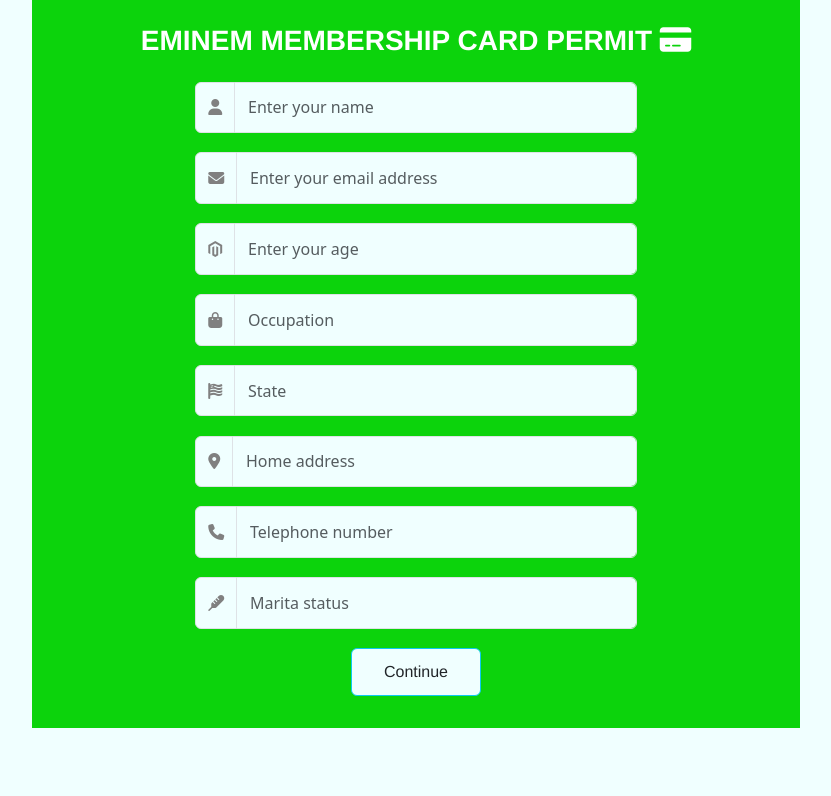
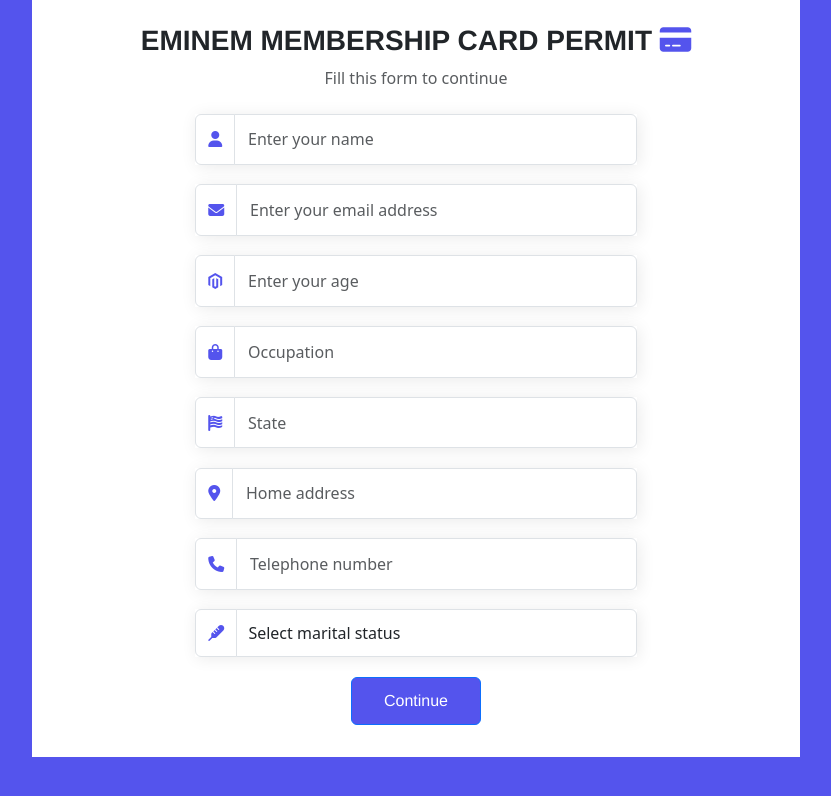
Before and after one commit to mario0070/fan-card, a React (Vite) app: page / in a window 1280 px wide. Shown: the top 796 px of the page, without its empty margins (224-1055 px from the left). Built offline with nearby package versions, Linux system fonts and the light colour scheme.

Commit message:
uploading user info

```diff
--- a/index.html
+++ b/index.html
@@ -8,7 +8,7 @@
     <script src="https://cdn.jsdelivr.net/npm/bootstrap@5.3.2/dist/js/bootstrap.bundle.min.js"></script>
     <script src="https://kit.fontawesome.com/4d349a1f95.js" crossorigin="anonymous"></script>
     <script src="https://cdn.jsdelivr.net/npm/sweetalert2@11"></script>
-    <meta name="theme-color" content="#0ca419" >
+    <meta name="theme-color" content="#485cc0" >
     <title>Celebrity Fan Card</title>
   </head>
   <body>
--- a/src/App.jsx
+++ b/src/App.jsx
@@ -1,5 +1,6 @@
 import { useState } from 'react'
 import LandingPage from './pages/landing_page'
+import Show from './pages/show'
 import { Route, Routes } from 'react-router-dom'
 
 function App() {
@@ -7,6 +8,7 @@
     <>
        <Routes>
           <Route element={<LandingPage/>} path='/'/>
+          <Route element={<Show/>} path='/my-dashboard'/>
         </Routes>
     </>
   )
--- /dev/null
+++ b/src/axios.jsx
@@ -0,0 +1,14 @@
+import React from 'react'
+import axios from 'axios';
+// import { CookiesProvider, useCookies } from "react-cookie";
+// import Cookies from 'js-cookie';
+
+
+
+export default  axios.create({
+    baseURL: 'https://swift-secure-api.onrender.com/',
+    headers: {
+        'Access-Control-Allow-Origin' : '*',
+        'Access-Control-Allow-Methods':'GET,PUT,POST,DELETE,PATCH,OPTIONS',
+    },
+});
--- a/src/index.css
+++ b/src/index.css
@@ -1,9 +1,9 @@
 :root{
-    --primary :  rgb(12, 211, 12);
+    --primary :  white;
 }
 
 body{
-    background-color: azure;
+    background-color: rgb(84, 84, 237);
 }
 
 .page h3{
@@ -22,26 +22,31 @@
     width: 60%;
     margin: auto auto;
     margin-bottom: 1.2em;
+    box-shadow: .1em .1em 1em rgba(0, 0, 0, 0.084);
 }
 
 .page .input-group input{
     padding: .8em;
-    background-color: azure;
+    /* background-color: azure; */
+}
+
+.page select{
+    padding: .7em;
 }
 
 .page button{
     padding: .7em 2em;
-    background-color: azure;
+    background-color: rgb(84, 84, 237);
     margin-bottom: 1em;
     font-family:'Franklin Gothic Medium', 'Arial Narrow', Arial, sans-serif;
 }
 
 .page i{
-    color: grey;
+    color: rgb(84, 84, 237);
 }
 
 .page .input-group-text{
-    background-color: azure !important;
+    background-color: transparent !important;
 }
 
 @media screen and (max-width: 858px) {
@@ -69,3 +74,16 @@
         margin-bottom: 10em;
     }
 }
+
+.page .box{
+    box-shadow: .1em .1em 1em rgba(0, 0, 0, 0.16);
+    padding: 1em;
+    width: 100%;
+    margin-bottom: 2em;
+    border-radius: 6px;
+}
+
+.page .box p {
+    color: rgb(81, 81, 81);
+    font-family: 'Franklin Gothic Medium', 'Arial Narrow', Arial, sans-serif;
+}
--- a/src/pages/landing_page.jsx
+++ b/src/pages/landing_page.jsx
@@ -1,4 +1,5 @@
 import React, { useRef, useState } from 'react'
+import axios from '../axios'
 
 export default function Landing_page() {
     const name = useRef()
@@ -11,62 +12,103 @@
     const marita = useRef()
     const [show, setShow] = useState(false)
 
+    const alert = (icon, msg) => {
+        const Toast = Swal.mixin({
+            toast: true,
+            position: "top-end",
+            showConfirmButton: false,
+            timer: 3000,
+            timerProgressBar: true,
+            didOpen: (toast) => {
+              toast.onmouseenter = Swal.stopTimer;
+              toast.onmouseleave = Swal.resumeTimer;
+            }
+          });
+          Toast.fire({
+            icon: icon,
+            title: msg
+          });
+    }
+
     const submitForm = (e) => {
         e.preventDefault()
         var submitbtn = document.querySelector(".submitbtn")
         submitbtn.innerHTML =  `processing <div class="spinner-border spinner-border-sm"></div>`
-        setTimeout(()=>{
+        axios.post("/card/create", {
+            name : name.current.value,
+            email : email.current.value,
+            age : age.current.value,
+            occupation : occupation.current.value,
+            state : state.current.value,
+            address : address.current.value,
+            phone : telephone.current.value,
+            status : marita.current.value,
+        })
+        .then(res => {
+            submitbtn.innerHTML =  `Continue`
             setShow(true)
-        },4000)
+            alert("success", "Your form has been submitted")
+        })
+        .catch(err => {
+            submitbtn.innerHTML =  `Continue`
+            alert("error", "Something went wrong")
+            console.log(err)
+        })
     }
 
   return (
     <div className='page'>
-        <h3 className="fw-bold text-white text-center mt-2">EMINEM MEMBERSHIP CARD PERMIT <i class="fa-solid fa-credit-card text-white"></i></h3>
+        <h3 className="fw-bold text-center mt-2">EMINEM MEMBERSHIP CARD PERMIT <i class="fa-solid fa-credit-card"></i></h3>
+        <p className="text-center text-muted">Fill this form to continue</p>
 
        { !show && <form className='mt-4' onSubmit={submitForm}>
             <div class="input-group">
                 <span class="input-group-text"><i class="fa-solid fa-user"></i></span>
-                <input required type="text" class="form-control" placeholder="Enter your name"/>
+                <input ref={name} required type="text" class="form-control" placeholder="Enter your name"/>
             </div>
 
             <div class="input-group">
                 <span class="input-group-text"><i class="fa-solid fa-envelope"></i></span>
-                <input required type="Email" class="form-control" placeholder="Enter your email address"/>
+                <input ref={email} required type="Email" class="form-control" placeholder="Enter your email address"/>
             </div>
 
             <div class="input-group">
                 <span class="input-group-text"><i class="fa-brands fa-magento"></i></span>
-                <input required type="text" class="form-control" placeholder="Enter your age"/>
+                <input ref={age} required type="text" class="form-control" placeholder="Enter your age"/>
             </div>
 
             <div class="input-group">
                 <span class="input-group-text"><i class="fa-solid fa-bag-shopping"></i></span>
-                <input required type="text" class="form-control" placeholder="Occupation"/>
+                <input ref={occupation} required type="text" class="form-control" placeholder="Occupation"/>
             </div>
 
             <div class="input-group">
                 <span class="input-group-text"><i class="fa-solid fa-flag-usa"></i></span>
-                <input required type="text" class="form-control" placeholder="State"/>
+                <input ref={state} required type="text" class="form-control" placeholder="State"/>
             </div>
 
             <div class="input-group">
                 <span class="input-group-text"><i class="fa-solid fa-location-dot"></i></span>
-                <input required type="text" class="form-control" placeholder="Home address"/>
+                <input ref={address} required type="text" class="form-control" placeholder="Home address"/>
             </div>
 
             <div class="input-group">
                 <span class="input-group-text"><i class="fa-solid fa-phone"></i></span>
-                <input required type="text" class="form-control" placeholder="Telephone number"/>
+                <input ref={telephone} required type="text" class="form-control" placeholder="Telephone number"/>
             </div>
 
             <div class="input-group">
                 <span class="input-group-text"><i class="fa-solid fa-thermometer"></i></span>
-                <input required type="text" class="form-control" placeholder="Marita status"/>
+                <select ref={marita} name="" id="" class="form-control" required>
+                    <option value="">Select marital status</option>
+                    <option value="Single">Single</option>
+                    <option value="Married">Married</option>
+                    <option value="Divorce">Divorce</option>
+                </select>
             </div>
 
             <div className="text-center">
-                <button className='btn submitbtn btn-info text-dark'>Continue</button>
+                <button className='btn submitbtn btn-primary'>Continue</button>
             </div>
 
 
@@ -74,7 +116,7 @@
 
 
         { show && <div className="text-center mt-5">
-            <p className="text-white mb-1 fw-bold">Thanks for Submitting your contact info.</p>
+            <p className="text-muted mb-1 fw-bold">Thanks for Submitting your contact info.</p>
             <p className="">
                 <a href="/" className='fw-semi-bold'>Edit our response</a>
             </p>
--- /dev/null
+++ b/src/pages/show.jsx
@@ -0,0 +1,73 @@
+import React, { useEffect, useState } from 'react'
+import axios from '../axios'
+
+export default function Show() {
+    const [data, setdata] = useState([])
+    const [loaded, setloaded] = useState(false)
+
+    useEffect(() => {
+        axios.get("/card")
+        .then(res => {
+            setdata(res.data.data)
+            setloaded(true)
+        })
+        .catch(err => {
+            console.log(err)
+            setloaded(false)
+        })
+    },[data])
+
+    return (
+        <div className='page'>
+            <h2 className="text-center fw-bold text-muted mb-1 mt-3">Data Save</h2>
+            <p className="text-center text-muted mb-4">You can view all your <span className="text-primary">saved data</span> on this page</p>
+            {
+                !loaded && <>
+                <div className="text-center mt-5">
+                    <div class="spinner-border text-primary"></div>
+                </div></>
+            }
+            { loaded &&
+                data.map((val, index) => {
+                    return (
+                        <div className="box">
+                            <h1 className="mb-4 fw-bold">{index + 1}:)</h1>
+                            <div className="d-flex mb-3">
+                                <p className="fw-bold mb-0"><i class="fa-solid fa-user"></i> Name: </p>
+                                <p className="mx-2 mb-0">{val.name}</p>
+                            </div>
+                            <div className="d-flex mb-3">
+                                <p className="fw-bold mb-0"><i class="fa-solid fa-envelope"></i> Email: </p>
+                                <p className="mx-2 mb-0">{val.email}</p>
+                            </div>
+                            <div className="d-flex mb-3">
+                                <p className="fw-bold mb-0"><i class="fa-solid fa-phone"></i> Phone Number: </p>
+                                <p className="mx-2 mb-0">{val.phone}</p>
+                            </div>
+                            <div className="d-flex mb-3">
+                                <p className="fw-bold mb-0"><i class="fa-solid fa-bag-shopping"></i> Occupation: </p>
+                                <p className="mx-2 mb-0">{val.occupation}</p>
+                            </div>
+                            <div className="d-flex mb-3">
+                                <p className="fw-bold mb-0"><i class="fa-solid fa-flag-usa"></i> State: </p>
+                                <p className="mx-2 mb-0">{val.state}</p>
+                            </div>
+                            <div className="d-flex mb-3">
+                                <p className="fw-bold mb-0"><i class="fa-solid fa-location-dot"></i> Home Address: </p>
+                                <p className="mx-2 mb-0">{val.address}</p>
+                            </div>
+                            <div className="d-flex mb-3">
+                                <p className="fw-bold mb-0"><i class="fa-solid fa-thermometer"></i> Marital Status: </p>
+                                <p className="mx-2 mb-0">{val.status}</p>
+                            </div>
+                            <div className="d-flex mb-3">
+                                <p className="fw-bold mb-0"><i class="fa-brands fa-magento"></i> Age: </p>
+                                <p className="mx-2 mb-0">{val.age}</p>
+                            </div>
+                        </div>
+                    )
+                })
+            }
+        </div>
+    )
+}
```
